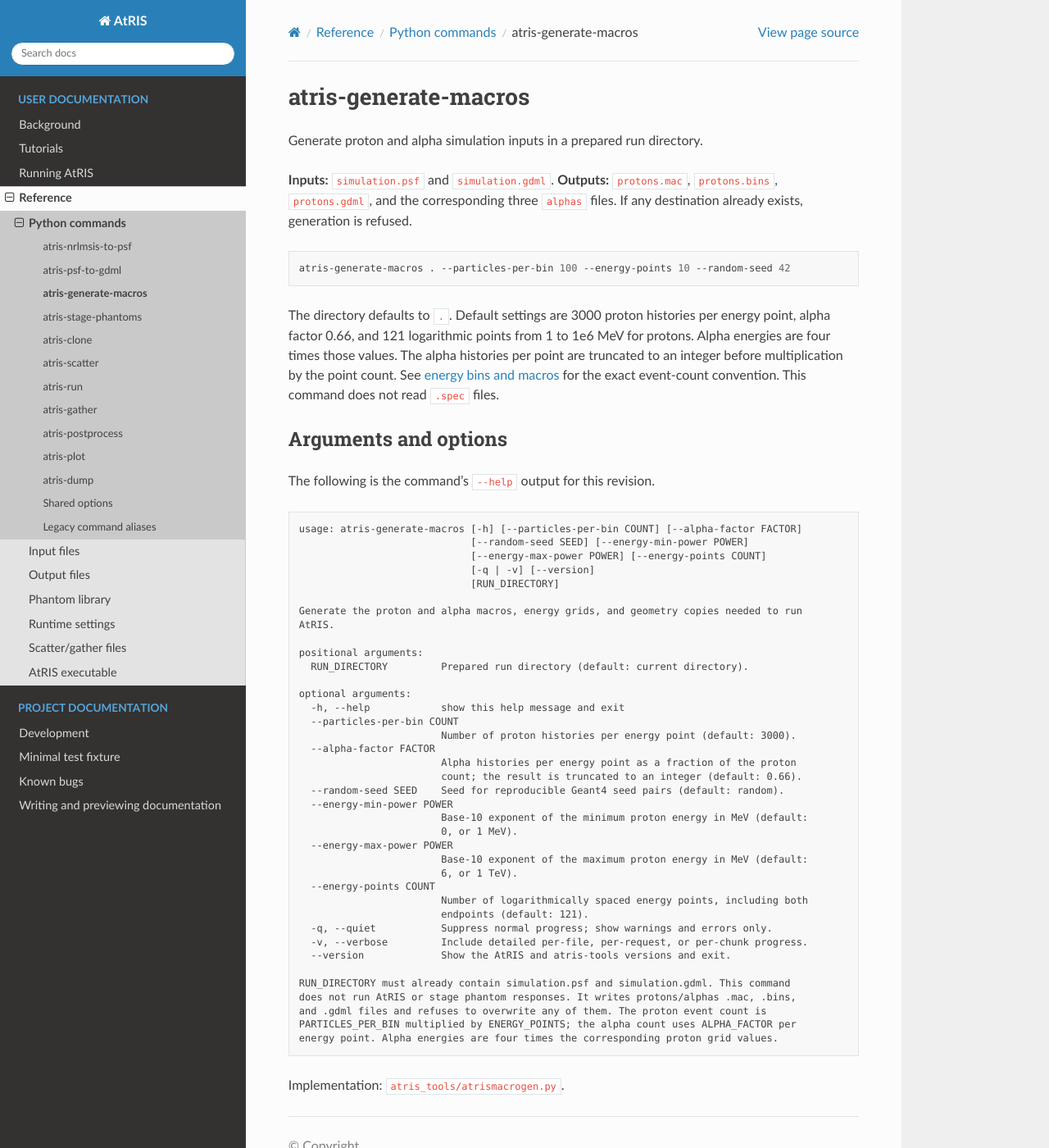
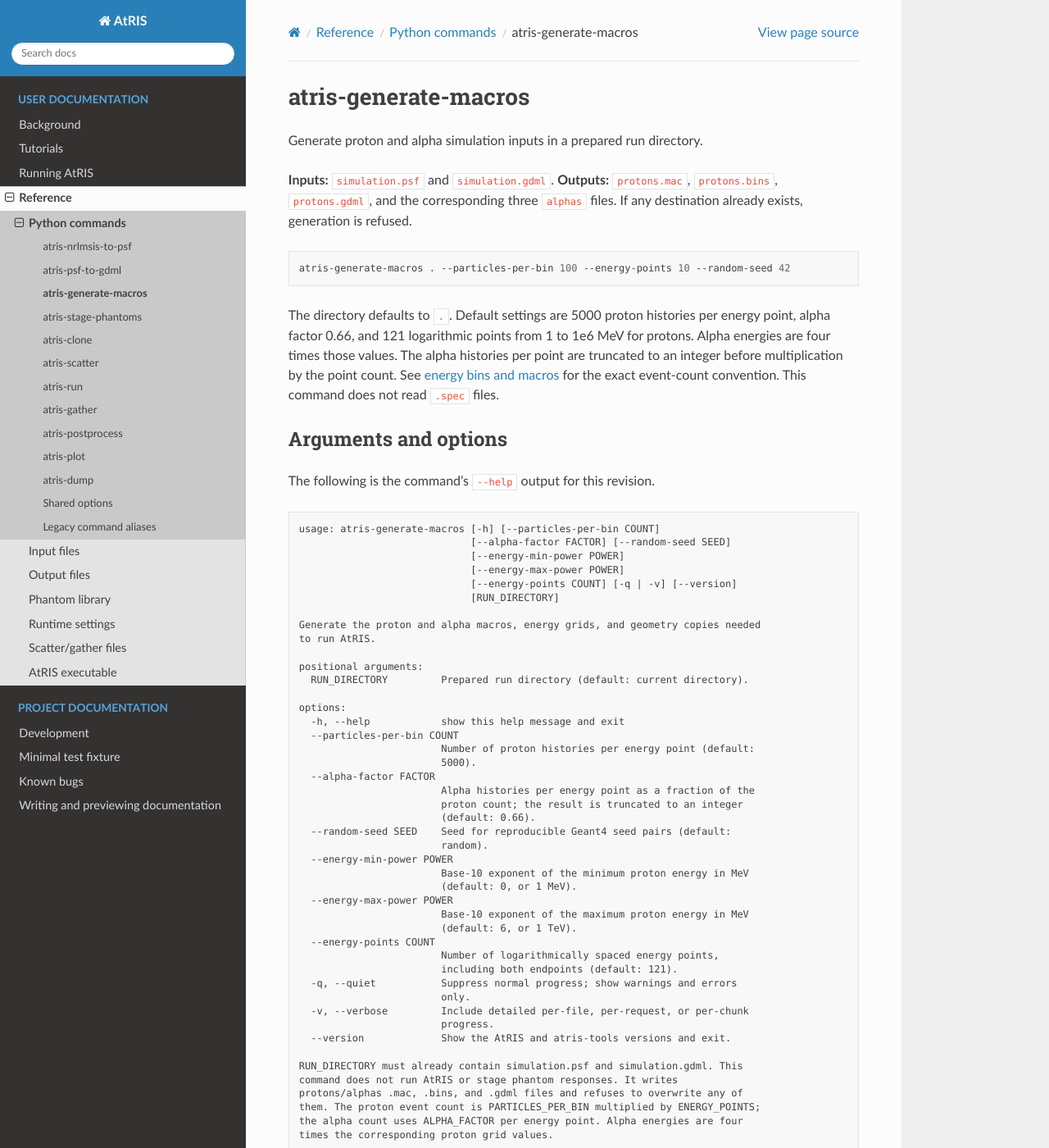
Before and after one commit to AtRIS-software/atris, a Sphinx documentation site: the page built from docs/reference/commands/atris-generate-macros.md, in a window 1280 px wide and 1400 px high. Shown: the whole window at 82% size. Built offline with Sphinx 7.4.7 and the Read the Docs theme 3.1.0, drawn with Linux system fonts in a browser that asks for light colours.

````diff
--- a/docs/reference/commands/atris-generate-macros.md
+++ b/docs/reference/commands/atris-generate-macros.md
@@ -10,7 +10,7 @@
 atris-generate-macros . --particles-per-bin 100 --energy-points 10 --random-seed 42
 ```
 
-The directory defaults to `.`. Default settings are 3000 proton histories per
+The directory defaults to `.`. Default settings are 5000 proton histories per
 energy point, alpha factor 0.66, and 121 logarithmic points from 1 to 1e6 MeV
 for protons. Alpha energies are four times those values. The alpha histories
 per point are truncated to an integer before multiplication by the point count.
@@ -22,44 +22,51 @@
 The following is the command's `--help` output for this revision.
 
 ```text
-usage: atris-generate-macros [-h] [--particles-per-bin COUNT] [--alpha-factor FACTOR]
-                             [--random-seed SEED] [--energy-min-power POWER]
-                             [--energy-max-power POWER] [--energy-points COUNT]
-                             [-q | -v] [--version]
+usage: atris-generate-macros [-h] [--particles-per-bin COUNT]
+                             [--alpha-factor FACTOR] [--random-seed SEED]
+                             [--energy-min-power POWER]
+                             [--energy-max-power POWER]
+                             [--energy-points COUNT] [-q | -v] [--version]
                              [RUN_DIRECTORY]
 
-Generate the proton and alpha macros, energy grids, and geometry copies needed to run
-AtRIS.
+Generate the proton and alpha macros, energy grids, and geometry copies needed
+to run AtRIS.
 
 positional arguments:
   RUN_DIRECTORY         Prepared run directory (default: current directory).
 
-optional arguments:
+options:
   -h, --help            show this help message and exit
   --particles-per-bin COUNT
-                        Number of proton histories per energy point (default: 3000).
+                        Number of proton histories per energy point (default:
+                        5000).
   --alpha-factor FACTOR
-                        Alpha histories per energy point as a fraction of the proton
-                        count; the result is truncated to an integer (default: 0.66).
-  --random-seed SEED    Seed for reproducible Geant4 seed pairs (default: random).
+                        Alpha histories per energy point as a fraction of the
+                        proton count; the result is truncated to an integer
+                        (default: 0.66).
+  --random-seed SEED    Seed for reproducible Geant4 seed pairs (default:
+                        random).
   --energy-min-power POWER
-                        Base-10 exponent of the minimum proton energy in MeV (default:
-                        0, or 1 MeV).
+                        Base-10 exponent of the minimum proton energy in MeV
+                        (default: 0, or 1 MeV).
   --energy-max-power POWER
-                        Base-10 exponent of the maximum proton energy in MeV (default:
-                        6, or 1 TeV).
+                        Base-10 exponent of the maximum proton energy in MeV
+                        (default: 6, or 1 TeV).
   --energy-points COUNT
-                        Number of logarithmically spaced energy points, including both
-                        endpoints (default: 121).
-  -q, --quiet           Suppress normal progress; show warnings and errors only.
-  -v, --verbose         Include detailed per-file, per-request, or per-chunk progress.
+                        Number of logarithmically spaced energy points,
+                        including both endpoints (default: 121).
+  -q, --quiet           Suppress normal progress; show warnings and errors
+                        only.
+  -v, --verbose         Include detailed per-file, per-request, or per-chunk
+                        progress.
   --version             Show the AtRIS and atris-tools versions and exit.
 
-RUN_DIRECTORY must already contain simulation.psf and simulation.gdml. This command
-does not run AtRIS or stage phantom responses. It writes protons/alphas .mac, .bins,
-and .gdml files and refuses to overwrite any of them. The proton event count is
-PARTICLES_PER_BIN multiplied by ENERGY_POINTS; the alpha count uses ALPHA_FACTOR per
-energy point. Alpha energies are four times the corresponding proton grid values.
+RUN_DIRECTORY must already contain simulation.psf and simulation.gdml. This
+command does not run AtRIS or stage phantom responses. It writes
+protons/alphas .mac, .bins, and .gdml files and refuses to overwrite any of
+them. The proton event count is PARTICLES_PER_BIN multiplied by ENERGY_POINTS;
+the alpha count uses ALPHA_FACTOR per energy point. Alpha energies are four
+times the corresponding proton grid values.
 ```
 
 Implementation: `atris_tools/atrismacrogen.py`.
````
Also changed, not shown: docs/reference/inputs.md (+1 -1 lines), docs/running-atris/prepare-simulation.md (+1 -1 lines), docs/tutorials/earth-nrlmsis-full.md (+5 -5 lines), docs/tutorials/files-through-workflow.md (+4 -4 lines), 4 other files.
